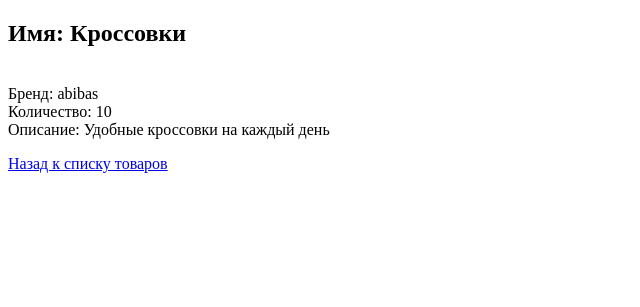
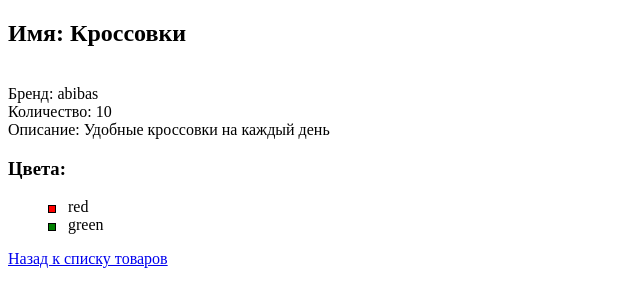
Before and after one commit to vadshi/FirstDjango_15072024, a Django app: page /item/1 in a window 1280 px wide. Shown: the part 26-333 px from the top of the page, without its empty margins (0-640 px from the left). Run offline with Django 5.2, Linux system fonts and the light colour scheme; data comes from the database, SQL or seed files in the repository.

Commit message:
Done. M4:part2 task1-2

```diff
--- a/MainApp/views.py
+++ b/MainApp/views.py
@@ -32,7 +32,10 @@ def get_item(request, item_id):
     except ObjectDoesNotExist:
         return HttpResponseNotFound(f"Товар с id={item_id} не найден")
     else:
-        context = {"item": item}
+        context = {
+            "item": item,
+            "colors": item.colors.all()
+            }
         return render(request, 'item_page.html', context)
 
 
--- /dev/null
+++ b/static/css/color.css
@@ -0,0 +1,12 @@
+.color-box {
+    display: inline-block;
+    width: 8px;
+    height: 8px;
+    margin-right: 8px;
+    border: 1px solid #000;
+    vertical-align: middle;
+}
+
+.ul_no_mark {
+    list-style-type: none;
+}
--- a/templates/item_page.html
+++ b/templates/item_page.html
@@ -1,7 +1,13 @@
 {% extends "base.html" %}
+
+{% load static %}
 
 {% block title %}
     Item page
+{% endblock  %}
+{% block style %}
+    {{ block.super }}
+    <link rel="stylesheet" href="{% static "css/color.css" %}">
 {% endblock  %}
 
 {% block content %}
@@ -17,6 +23,19 @@
     <div>
         Описание: {{ item.description }}
     </div>
+    <h3>Цвета:</h3>
+    {% if colors %}
+        <ul class="ul_no_mark">
+            {% for color in colors %}
+                <li>
+                    <span class="color-box" style="background-color: {{ color.name }};"></span>
+                    {{ color.name }}
+                </li>
+            {% endfor %}
+        </ul>
+    {% else %}
+        Данные по цветам отсутствуют
+    {% endif %}
 
     <p> <a href='{% url "items-list" %}'>Назад к списку товаров</a> </p>
 
--- a/templates/items_list.html
+++ b/templates/items_list.html
@@ -18,7 +18,7 @@
     <div class="items">
         {% for item in items %}
         <div class="item">
-            <a href="/item/{{ item.id }}">
+            <a href="{% url "item-detail" item.id %}">
                 <p class="item_name">{{ item.name }} </p>
                 <p>Бренд: {{ item.brand }}</p>
                 <p>Описание товара:</p>
```
